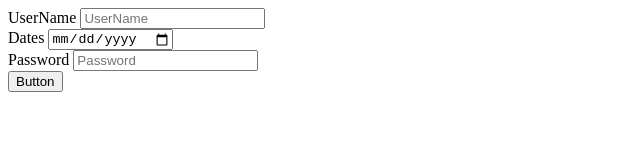
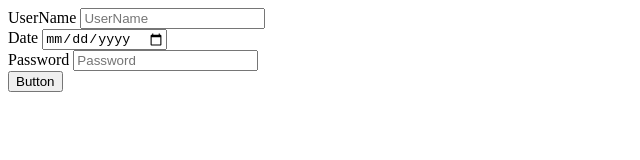
Before and after one commit to Acroyal22/assingment, a plain HTML site: page contact.html in a window 1280 px wide. Shown: the full height of the page, 0-640 px from the left. Drawn offline with Linux system fonts and the light colour scheme.

Commit message:
another changes

```diff
--- a/contact.html
+++ b/contact.html
@@ -12,7 +12,7 @@
         <input type="text" placeholder="UserName" class="user"  name="users"/>
       </label>
     </br>
-      <label id="Date">Dates
+      <label id="Date">Date
         <input type="date" placeholder="Date" class="user"  name="Date" />
       </label>
     </br>
```
